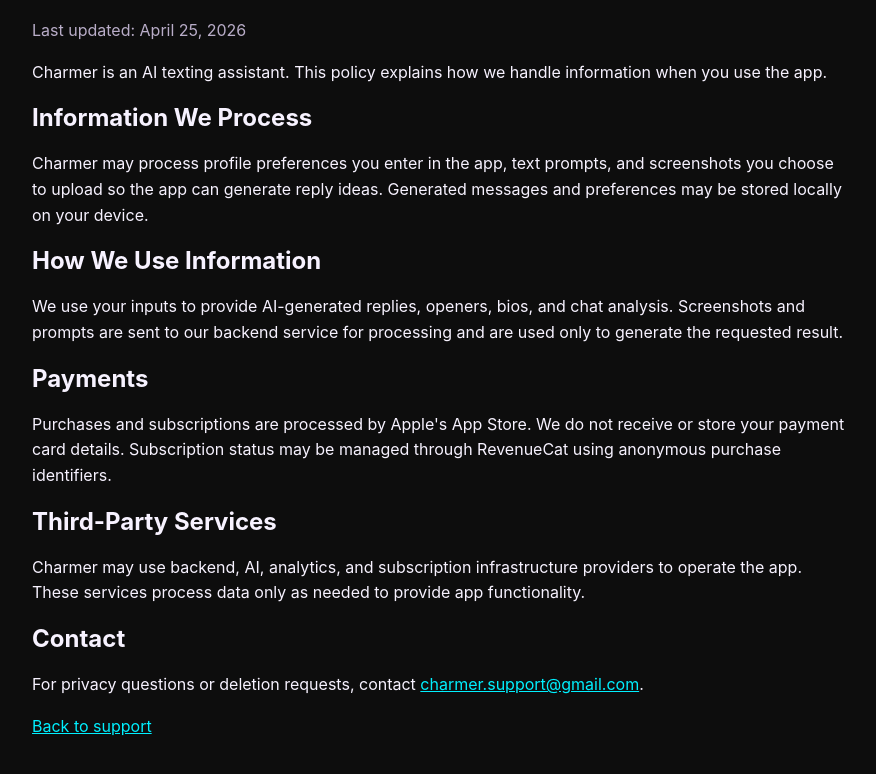
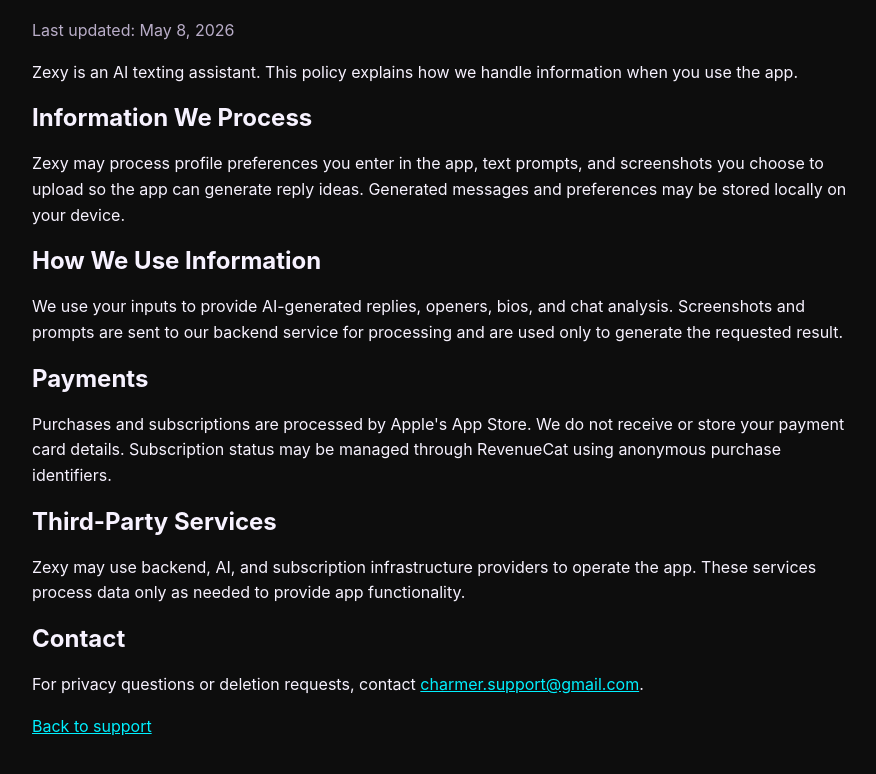
Before and after one commit to messa22/charmer-support, a plain HTML site: page privacy.html in a window 1280 px wide. Shown: the part 116-890 px from the top of the page, without its empty margins (198-1074 px from the left). Drawn offline with Linux system fonts and the light colour scheme.

Commit message:
Update support site for Zexy

```diff
--- a/privacy.html
+++ b/privacy.html
@@ -3,7 +3,7 @@
   <head>
     <meta charset="utf-8" />
     <meta name="viewport" content="width=device-width, initial-scale=1" />
-    <title>Charmer Privacy Policy</title>
+    <title>Zexy Privacy Policy</title>
     <style>
       body { margin: 0; font-family: -apple-system, BlinkMacSystemFont, "Segoe UI", sans-serif; color: #f7f2ff; background: #0d0d0d; line-height: 1.6; }
       main { max-width: 820px; margin: 0 auto; padding: 56px 24px; }
@@ -15,14 +15,14 @@
   <body>
     <main>
       <h1>Privacy Policy</h1>
-      <p class="muted">Last updated: April 25, 2026</p>
+      <p class="muted">Last updated: May 8, 2026</p>
       <p>
-        Charmer is an AI texting assistant. This policy explains how we handle
+        Zexy is an AI texting assistant. This policy explains how we handle
         information when you use the app.
       </p>
       <h2>Information We Process</h2>
       <p>
-        Charmer may process profile preferences you enter in the app, text prompts,
+        Zexy may process profile preferences you enter in the app, text prompts,
         and screenshots you choose to upload so the app can generate reply ideas.
         Generated messages and preferences may be stored locally on your device.
       </p>
@@ -40,9 +40,9 @@
       </p>
       <h2>Third-Party Services</h2>
       <p>
-        Charmer may use backend, AI, analytics, and subscription infrastructure
-        providers to operate the app. These services process data only as needed to
-        provide app functionality.
+        Zexy may use backend, AI, and subscription infrastructure providers to
+        operate the app. These services process data only as needed to provide app
+        functionality.
       </p>
       <h2>Contact</h2>
       <p>
```
Also changed, not shown: index.html (+2 -2 lines), terms.html (+5 -5 lines).
